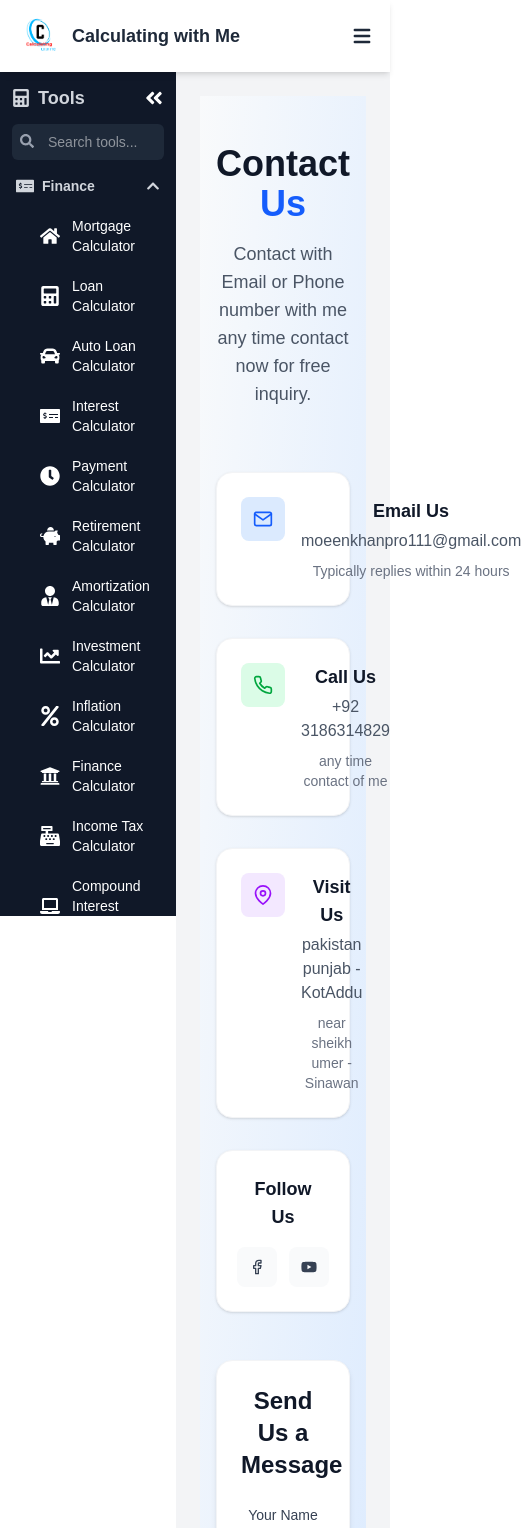
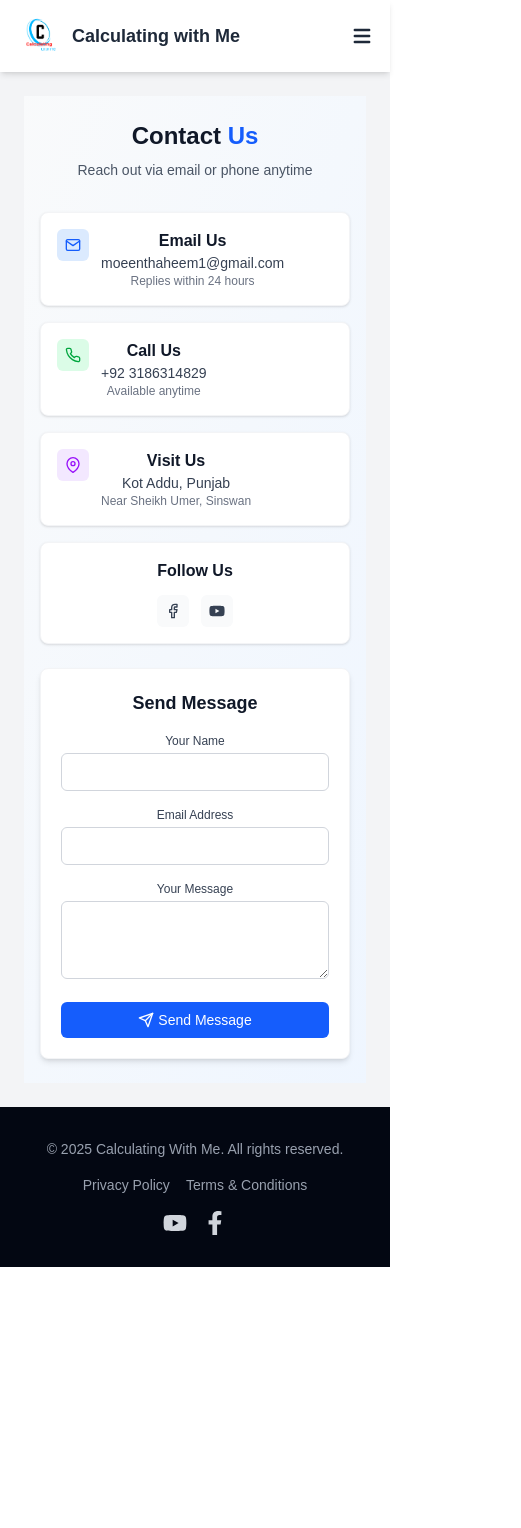
Before and after one commit to moeenary328/calculating-with-me, a Next.js app: page /contact in a window 390 px wide. Shown: the top 1528 px of the page, 521 px wide, since content can reach past the window. After the commit the page ends 1267 px from the top, so only its background shows below. Built offline with nearby package versions, Linux system fonts and the light colour scheme.

Commit message:
update new design

```diff
--- a/src/app/contact/page.jsx
+++ b/src/app/contact/page.jsx
@@ -43,151 +43,166 @@ export default function ContactPage() {
   if (!mounted) return null;
 
   return (
-    <div className="min-h-screen bg-gradient-to-br from-gray-50 to-blue-100 py-12 px-4 sm:px-6 lg:px-8">
-      <div className="max-w-7xl mx-auto">
+    <div className="min-h-screen bg-gradient-to-br from-gray-50 to-blue-50 py-6 px-4 overflow-x-hidden">
+      <div className="max-w-6xl mx-auto w-full">
         {/* Header */}
         <motion.div
           initial={{ opacity: 0, y: 20 }}
           animate={{ opacity: 1, y: 0 }}
           transition={{ duration: 0.6 }}
-          className="text-center mb-16"
+          className="text-center mb-8 md:mb-12 px-2"
         >
-          <h1 className="text-4xl md:text-5xl font-extrabold text-gray-900 mb-4">
+          <h1 className="text-2xl sm:text-3xl font-bold text-gray-900 mb-2">
             Contact <span className="text-blue-600">Us</span>
           </h1>
-          <p className="text-lg text-gray-600 max-w-2xl mx-auto">
-            Contact with Email or Phone number with me any time contact now for free inquiry.
+          <p className="text-sm sm:text-base text-gray-600 max-w-md mx-auto">
+            Reach out via email or phone anytime
           </p>
         </motion.div>
 
-        <div className="grid grid-cols-1 lg:grid-cols-2 gap-12">
-          {/* Info Cards */}
+        <div className="grid grid-cols-1 md:grid-cols-2 gap-6 w-full">
+          {/* Info Cards - Left Column */}
           <motion.div
             initial={{ opacity: 0, x: -20 }}
             animate={{ opacity: 1, x: 0 }}
             transition={{ delay: 0.2, duration: 0.6 }}
-            className="space-y-8"
+            className="space-y-4 w-full"
           >
+            {/* Contact Info Cards */}
             {[
               {
-                icon: <FiMail className="h-5 w-5" />,
+                icon: <FiMail className="h-4 w-4 sm:h-5 sm:w-5" />,
                 title: 'Email Us',
-                detail1: 'moeenkhanpro111@gmail.com',
-                detail2: 'Typically replies within 24 hours',
+                detail1: 'moeenthaheem1@gmail.com',
+                detail2: 'Replies within 24 hours',
                 color: 'bg-blue-100 text-blue-600'
               },
               {
-                icon: <FiPhone className="h-5 w-5" />,
+                icon: <FiPhone className="h-4 w-4 sm:h-5 sm:w-5" />,
                 title: 'Call Us',
                 detail1: '+92 3186314829',
-                detail2: 'any time contact of me',
+                detail2: 'Available anytime',
                 color: 'bg-green-100 text-green-600'
               },
               {
-                icon: <FiMapPin className="h-5 w-5" />,
+                icon: <FiMapPin className="h-4 w-4 sm:h-5 sm:w-5" />,
                 title: 'Visit Us',
-                detail1: 'pakistan punjab - KotAddu',
-                detail2: 'near sheikh umer - Sinawan',
+                detail1: 'Kot Addu, Punjab',
+                detail2: 'Near Sheikh Umer, Sinswan',
                 color: 'bg-purple-100 text-purple-600'
               }
             ].map((info, idx) => (
               <div
                 key={idx}
-                className="bg-white p-6 rounded-2xl shadow-sm border border-gray-100 flex items-start gap-4"
+                className="bg-white p-4 rounded-lg shadow-sm border border-gray-100 flex items-start gap-3 w-full"
               >
-                <div className={`${info.color} p-3 rounded-lg`}>{info.icon}</div>
-                <div>
-                  <h3 className="text-lg font-semibold text-gray-900">{info.title}</h3>
-                  <p className="mt-1 text-gray-600">{info.detail1}</p>
-                  <p className="mt-2 text-sm text-gray-500">{info.detail2}</p>
+                <div className={`${info.color} p-2 rounded-md flex-shrink-0`}>
+                  {info.icon}
+                </div>
+                <div className="overflow-hidden">
+                  <h3 className="text-base font-semibold text-gray-900 truncate">{info.title}</h3>
+                  <p className="text-sm text-gray-700 truncate">{info.detail1}</p>
+                  <p className="text-xs text-gray-500 truncate">{info.detail2}</p>
                 </div>
               </div>
             ))}
 
-            {/* Follow Us Section with only Facebook & YouTube */}
-            <div className="bg-white p-6 rounded-2xl shadow-sm border border-gray-100">
-  <h3 className="text-lg font-semibold text-gray-900 mb-4 text-center">Follow Us</h3>
-  <div className="flex gap-3 justify-center">
-    {[
-      { icon: <FiFacebook />, name: 'Facebook', href: 'https://www.facebook.com/share/1BbHoqUs2K/' },
-      { icon: <FaYoutube />, name: 'YouTube', href: 'https://youtube.com/@codebymoeen-o4j?si=dFDyt8xdCxd22TDn' }
-    ].map((social, idx) => (
-      <a
-        key={idx}
-        href={social.href}
-        aria-label={social.name}
-        className="p-3 bg-gray-50 hover:bg-gray-100 rounded-lg text-gray-700 hover:text-blue-600 transition-colors"
-      >
-        {social.icon}
-      </a>
-    ))}
-  </div>
-</div>
-
+            {/* Social Media Section */}
+            <div className="bg-white p-4 rounded-lg shadow-sm border border-gray-100 w-full">
+              <h3 className="text-base font-semibold text-gray-900 mb-3 text-center">
+                Follow Us
+              </h3>
+              <div className="flex justify-center gap-3">
+                <a
+                  href="https://www.facebook.com/share/1BbHoqUs2K/"
+                  target="_blank"
+                  rel="noopener noreferrer"
+                  className="p-2 bg-gray-50 hover:bg-blue-50 rounded-md text-gray-700 hover:text-blue-600 transition-colors"
+                  aria-label="Facebook"
+                >
+                  <FiFacebook className="h-4 w-4 sm:h-5 sm:w-5" />
+                </a>
+                <a
+                  href="https://youtube.com/@dadiwaliai-videos1?si=PVRyt3yLuw0h8VY9"
+                  target="_blank"
+                  rel="noopener noreferrer"
+                  className="p-2 bg-gray-50 hover:bg-red-50 rounded-md text-gray-700 hover:text-red-600 transition-colors"
+                  aria-label="YouTube"
+                >
+                  <FaYoutube className="h-4 w-4 sm:h-5 sm:w-5" />
+                </a>
+              </div>
+            </div>
           </motion.div>
 
-          {/* Contact Form */}
+          {/* Contact Form - Right Column */}
           <motion.div
             initial={{ opacity: 0, x: 20 }}
             animate={{ opacity: 1, x: 0 }}
             transition={{ delay: 0.4, duration: 0.6 }}
-            className="bg-white p-6 sm:p-8 rounded-2xl shadow-md border border-gray-100"
+            className="bg-white p-5 rounded-lg shadow-md border border-gray-100 w-full"
           >
             {status === 'success' ? (
-              <div className="text-center py-10">
-                <FiCheckCircle className="mx-auto h-14 w-14 text-green-500 mb-4" />
-                <h3 className="text-2xl font-bold text-gray-900 mb-2">Message Sent!</h3>
-                <p className="text-gray-600 mb-6">
-                  Thank you for contacting us. We’ll be in touch soon.
+              <div className="text-center py-6">
+                <FiCheckCircle className="mx-auto h-10 w-10 text-green-500 mb-3" />
+                <h3 className="text-lg font-bold text-gray-900 mb-2">Message Sent!</h3>
+                <p className="text-sm text-gray-600 mb-5">
+                  Thank you for contacting us
                 </p>
                 <button
                   onClick={() => setStatus('idle')}
-                  className="px-6 py-2 bg-blue-600 hover:bg-blue-700 text-white rounded-lg transition"
+                  className="px-4 py-1.5 bg-blue-600 hover:bg-blue-700 text-white rounded-md transition text-sm"
                 >
-                  Send Another Message
+                  Send Another
                 </button>
               </div>
             ) : (
               <>
-                <h2 className="text-2xl font-bold text-gray-900 mb-6">Send Us a Message</h2>
-                <form onSubmit={handleSubmit} className="space-y-6">
+                <h2 className="text-lg font-bold text-gray-900 mb-4">Send Message</h2>
+                <form onSubmit={handleSubmit} className="space-y-4">
                   <div>
-                    <label className="block text-sm font-medium text-gray-700 mb-1">Your Name</label>
+                    <label className="block text-xs sm:text-sm font-medium text-gray-700 mb-1">
+                      Your Name
+                    </label>
                     <input
                       type="text"
                       name="name"
                       required
                       value={formData.name}
                       onChange={handleChange}
-                      className="w-full px-4 py-3 border border-gray-300 rounded-lg focus:ring-2 focus:ring-blue-500 focus:outline-none"
+                      className="w-full px-3 py-2 text-sm border border-gray-300 rounded-md focus:ring-2 focus:ring-blue-500 focus:border-blue-500 focus:outline-none transition"
                     />
                   </div>
                   <div>
-                    <label className="block text-sm font-medium text-gray-700 mb-1">Email Address</label>
+                    <label className="block text-xs sm:text-sm font-medium text-gray-700 mb-1">
+                      Email Address
+                    </label>
                     <input
                       type="email"
                       name="email"
                       required
                       value={formData.email}
                       onChange={handleChange}
-                      className="w-full px-4 py-3 border border-gray-300 rounded-lg focus:ring-2 focus:ring-blue-500 focus:outline-none"
+                      className="w-full px-3 py-2 text-sm border border-gray-300 rounded-md focus:ring-2 focus:ring-blue-500 focus:border-blue-500 focus:outline-none transition"
                     />
                   </div>
                   <div>
-                    <label className="block text-sm font-medium text-gray-700 mb-1">Your Message</label>
+                    <label className="block text-xs sm:text-sm font-medium text-gray-700 mb-1">
+                      Your Message
+                    </label>
                     <textarea
                       name="message"
-                      rows={5}
+                      rows={3}
                       required
                       value={formData.message}
                       onChange={handleChange}
-                      className="w-full px-4 py-3 border border-gray-300 rounded-lg focus:ring-2 focus:ring-blue-500 focus:outline-none"
+                      className="w-full px-3 py-2 text-sm border border-gray-300 rounded-md focus:ring-2 focus:ring-blue-500 focus:border-blue-500 focus:outline-none transition"
                     />
                   </div>
                   <button
                     type="submit"
                     disabled={status === 'submitting'}
-                    className={`w-full flex items-center justify-center gap-2 px-6 py-3 rounded-lg text-white font-medium ${
+                    className={`w-full flex items-center justify-center gap-1 px-4 py-2 rounded-md text-white text-sm font-medium ${
                       status === 'submitting'
                         ? 'bg-blue-400 cursor-not-allowed'
                         : 'bg-blue-600 hover:bg-blue-700 transition'
@@ -196,7 +211,7 @@ export default function ContactPage() {
                     {status === 'submitting' ? (
                       <>
                         <svg
-                          className="animate-spin h-5 w-5 text-white"
+                          className="animate-spin h-4 w-4 text-white"
                           xmlns="http://www.w3.org/2000/svg"
                           fill="none"
                           viewBox="0 0 24 24"
@@ -212,14 +227,14 @@ export default function ContactPage() {
                           <path
                             className="opacity-75"
                             fill="currentColor"
-                            d="M4 12a8 8 0 018-8V0C5.373 0 0 5.373 0 12h4z"
+                            d="M4 12a8 8 0 018-8V0C5.373 0 0 5.373 0 12h4zm2 5.291A7.962 7.962 0 014 12H0c0 3.042 1.135 5.824 3 7.938l3-2.647z"
                           ></path>
                         </svg>
                         Sending...
                       </>
                     ) : (
                       <>
-                        <FiSend className="h-5 w-5" />
+                        <FiSend className="h-4 w-4" />
                         Send Message
                       </>
                     )}
--- a/src/app/layout.js
+++ b/src/app/layout.js
@@ -1,3 +1,69 @@
+// // app/layout.jsx
+// import './globals.css'
+// import Script from 'next/script'
+
+// import Navbar from '../components/Navbar'
+// import Sidebar from '../components/Sidebar'
+// import Footer from '../components/Footer'
+
+// export const metadata = {
+//   title: 'Calculating with Me',
+//   description: 'Responsive Layout',
+//   verification: {
+//     google: '1RtcwMibRWFeU7erFruYLbMAT4fYlLwP0lRJx29i6sk',
+//   },
+// }
+
+// export default function RootLayout({ children }) {
+//   return (
+//     <html lang="en">
+//       <head>
+//         {/* ✅ Google Analytics Script */}
+//         <Script
+//           async
+//           src="https://www.googletagmanager.com/gtag/js?id=G-B9ZHZ1K4J5"
+//         />
+//         <Script id="google-analytics">
+//           {`
+//             window.dataLayer = window.dataLayer || [];
+//             function gtag(){dataLayer.push(arguments);}
+//             gtag('js', new Date());
+//             gtag('config', 'G-B9ZHZ1K4J5');
+//           `}
+//         </Script>
+//       </head>
+//       <body className="bg-white dark:bg-gray-950 text-black dark:text-white">
+
+//         {/* Navbar */}
+//         <Navbar />
+
+//         {/* Page Structure */}
+//         <div className="flex min-h-screen">
+
+//           {/* Sidebar */}
+//           <Sidebar />
+
+//           {/* Main Content Area */}
+//           <main className="flex-1 bg-gray-100 dark:bg-gray-900">
+//             <div className="flex items-center justify-center min-h-screen p-6">
+//               <div className="w-full max-w-4xl text-center">
+//                 {children}
+//               </div>
+//             </div>
+//           </main>
+
+//         </div>
+
+//         {/* Footer */}
+//         <Footer />
+
+//       </body>
+//     </html>
+//   )
+// }
+
+
+
 // app/layout.jsx
 import './globals.css'
 import Script from 'next/script'
@@ -40,8 +106,10 @@ export default function RootLayout({ children }) {
         {/* Page Structure */}
         <div className="flex min-h-screen">
 
-          {/* Sidebar */}
-          <Sidebar />
+          {/* Sidebar - Hidden on mobile, shown on md screens and above */}
+          <div className="hidden md:block">
+            <Sidebar />
+          </div>
 
           {/* Main Content Area */}
           <main className="flex-1 bg-gray-100 dark:bg-gray-900">
```
Also changed, not shown: src/app/page.js (line endings or trailing spaces), src/components/Sidebar.jsx (line endings or trailing spaces).
